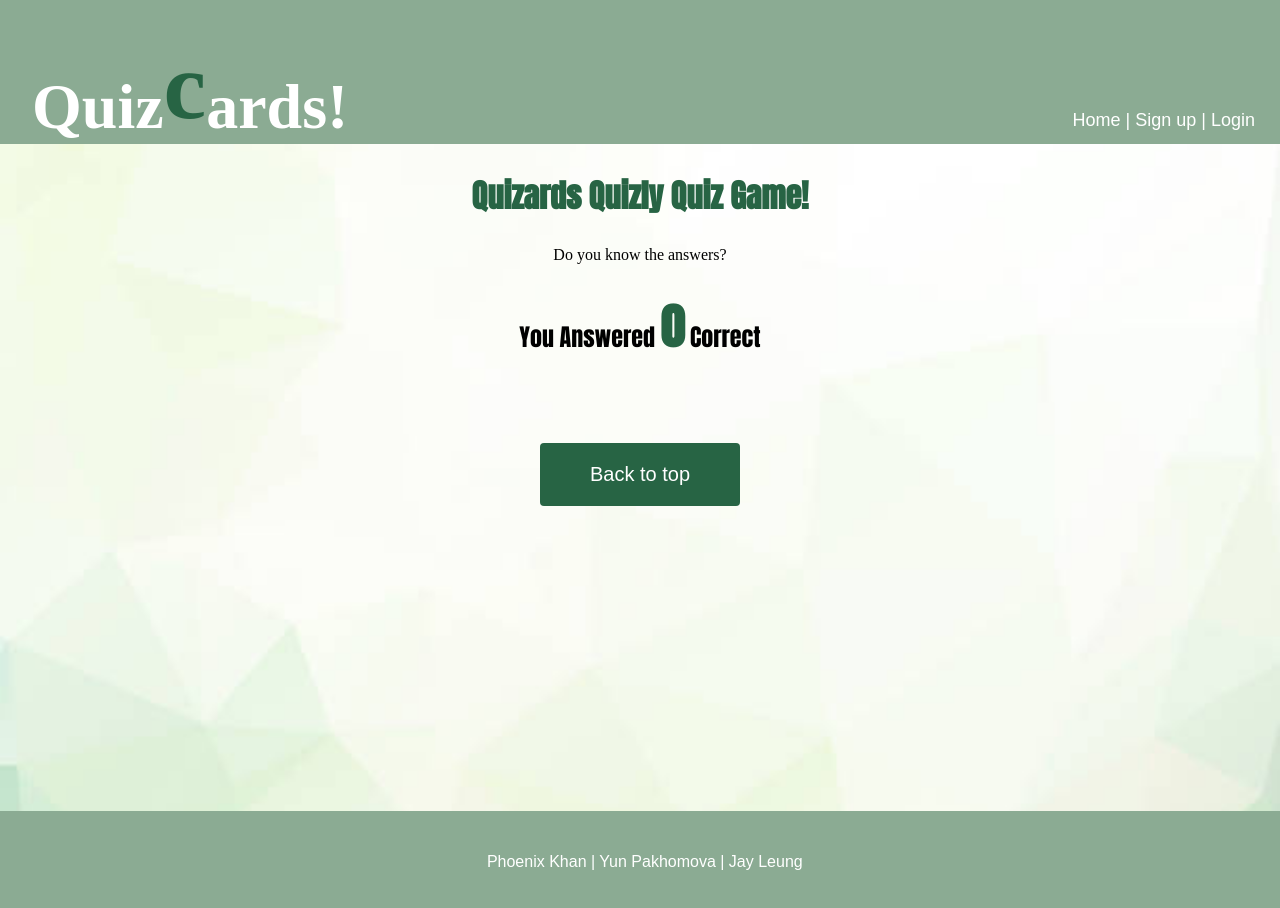
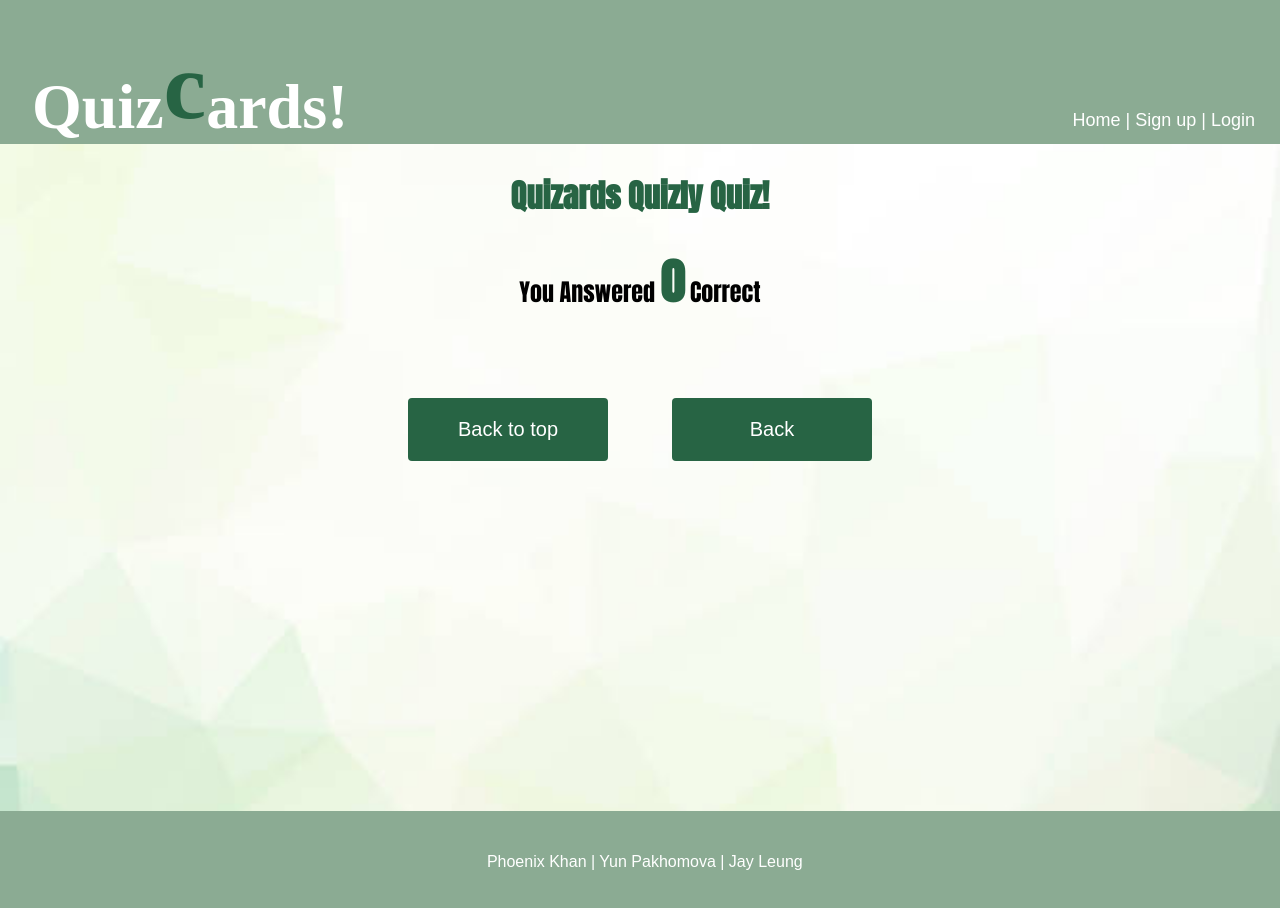
Before and after one commit to yuniapak/quizcards, a React (Create React App) app in the folder client/: page /Quiz in a window 1280 px wide. Shown: the top 908 px of the page. Built offline with nearby package versions, Linux system fonts and the light colour scheme; a web font is replaced by a local one.

Commit message:
added back to quiz

```diff
--- a/client/src/App.css
+++ b/client/src/App.css
@@ -131,6 +131,7 @@ font-family: 'Anton', sans-serif;
 font-size: 2rem;
 color:rgb(39, 100, 68);
 }
+
 
 .card-overlay {
   /* border: 2px solid var(--primary-button-hover); */
--- a/client/src/pages/quiz.js
+++ b/client/src/pages/quiz.js
@@ -1,11 +1,14 @@
 import { useState, useEffect } from "react";
 import axios from "axios";
+import { useNavigate } from "react-router-dom";
 
 const Quiz = ({ cardsObj, subject }) => {
   const [currentQuestion, setQuestion] = useState(0);
   const [currentScore, setScore] = useState(0);
   const [popup, setPopup] = useState(false);
   const [idOfCard, setIdOfCard] = useState("");
+
+  let navigate = useNavigate();
 
   const showAnswer = (e) => {
     setPopup(true);
@@ -31,12 +34,13 @@ const Quiz = ({ cardsObj, subject }) => {
 
   return (
     <div className="main-div">
-      <h2>Quizards Quizly Quiz Game!</h2>
-      <p>Do you know the answers?</p>
+      <h2>Quizards Quizly Quiz!</h2>
+
       <h2>{subject}</h2>
       <div>
         {cardsObj.map((card) => (
           <div className="questions-container" key={card.id}>
+            <h2>Test Your Knowledge!</h2>
             <h3>{card.question}</h3>
             <input type="text" placeholder="Answer" />
             <div>
@@ -49,7 +53,6 @@ const Quiz = ({ cardsObj, subject }) => {
               </button>
               {popup && idOfCard == card.id ? (
                 <div className="answer-container">
-
                   <div className="answer-content">
                     Answer:
                     <div className="answer-text">{card.answer}</div>
@@ -62,7 +65,6 @@ const Quiz = ({ cardsObj, subject }) => {
                       Yes
                     </button>
                   </div>
-
                 </div>
               ) : null}
             </div>
@@ -78,6 +80,9 @@ const Quiz = ({ cardsObj, subject }) => {
       <button className="enter-quiz-btn" onClick={scrollToTop}>
         Back to top
       </button>
+      <button className="enter-quiz-btn" onClick={() => navigate("/Card")}>
+        Back
+      </button>
     </div>
   );
 };
```
